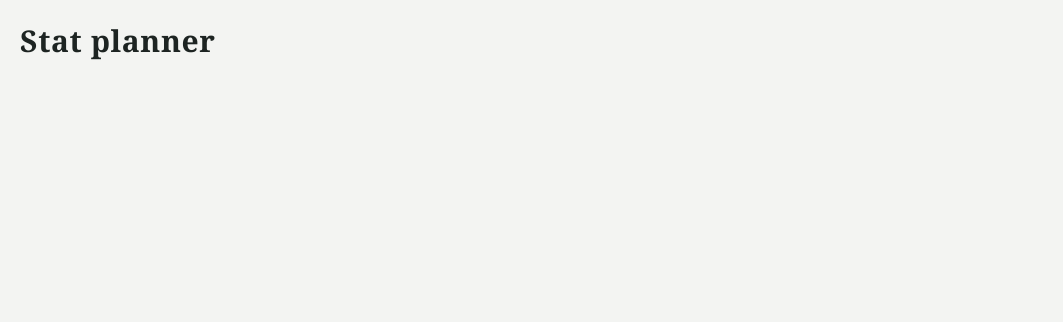
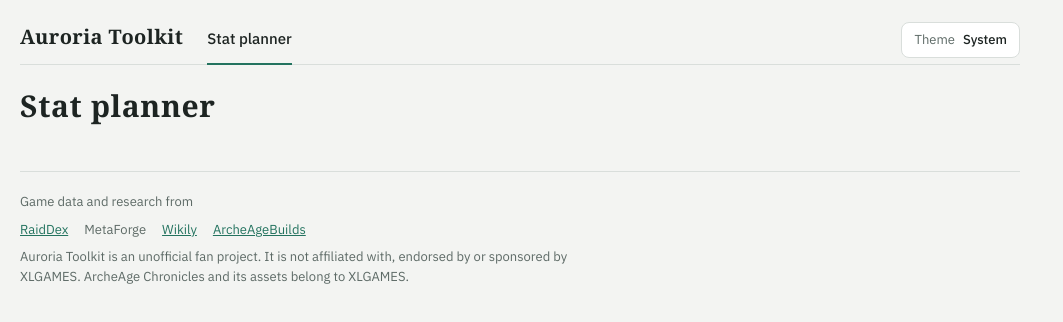
Before and after one commit to jrposada/auroria-toolkit, a React (Vite) app in the folder packages/app-web/: page /stat-planner in a window 1280 px wide. Shown: the top 322 px of the page, without its empty margins (0-1063 px from the left). Built offline with nearby package versions, Linux system fonts and the light colour scheme; a web font is replaced by a local one.

Commit message:
feat(app-web): add header, tool navigation and footer
Co-Authored-By: Claude Fable 5.2 <noreply@anthropic.com>

```diff
--- /dev/null
+++ b/packages/app-web/src/features/layout/app-footer.module.css
@@ -0,0 +1,21 @@
+.footer {
+  display: grid;
+  gap: var(--space-2);
+  padding-block: var(--space-5) var(--space-8);
+  border-top: 1px solid var(--line);
+  color: var(--muted);
+  font-size: var(--text-sm);
+}
+
+.credits {
+  display: flex;
+  flex-wrap: wrap;
+  gap: var(--space-1) var(--space-4);
+  margin: 0;
+  padding: 0;
+  list-style: none;
+}
+
+.disclaimer {
+  max-width: 72ch;
+}
--- /dev/null
+++ b/packages/app-web/src/features/layout/app-footer.tsx
@@ -0,0 +1,31 @@
+import { FunctionComponent } from 'react';
+import { useTranslation } from 'react-i18next';
+
+import styles from './app-footer.module.css';
+import { CREDITS } from './credits';
+
+const AppFooter: FunctionComponent = () => {
+  const { t } = useTranslation();
+
+  return (
+    <footer className={styles.footer}>
+      <p>{t('footer.credits')}</p>
+      <ul className={styles.credits}>
+        {CREDITS.map((credit) => (
+          <li key={credit.name}>
+            {credit.url ? (
+              <a href={credit.url} rel="noreferrer">
+                {credit.name}
+              </a>
+            ) : (
+              credit.name
+            )}
+          </li>
+        ))}
+      </ul>
+      <p className={styles.disclaimer}>{t('footer.disclaimer')}</p>
+    </footer>
+  );
+};
+
+export default AppFooter;
--- /dev/null
+++ b/packages/app-web/src/features/layout/app-header.module.css
@@ -0,0 +1,27 @@
+.header {
+  display: flex;
+  gap: var(--space-6);
+  align-items: baseline;
+  padding-top: var(--space-4);
+  border-bottom: 1px solid var(--line);
+}
+
+.name {
+  color: var(--ink);
+  font-family: var(--font-display);
+  font-size: var(--text-lg);
+  font-weight: 600;
+  letter-spacing: 0.02em;
+  text-decoration: none;
+}
+
+.toggle {
+  margin-left: auto;
+}
+
+@media (max-width: 480px) {
+  .header {
+    flex-wrap: wrap;
+    row-gap: var(--space-1);
+  }
+}
--- /dev/null
+++ b/packages/app-web/src/features/layout/app-header.tsx
@@ -0,0 +1,25 @@
+import { Link } from '@tanstack/react-router';
+import { FunctionComponent } from 'react';
+import { useTranslation } from 'react-i18next';
+
+import styles from './app-header.module.css';
+import ThemeToggle from './theme-toggle';
+import ToolNav from './tool-nav';
+
+const AppHeader: FunctionComponent = () => {
+  const { t } = useTranslation();
+
+  return (
+    <header className={styles.header}>
+      <Link to="/" activeOptions={{ exact: true }} className={styles.name}>
+        {t('app.name')}
+      </Link>
+      <ToolNav />
+      <div className={styles.toggle}>
+        <ThemeToggle />
+      </div>
+    </header>
+  );
+};
+
+export default AppHeader;
--- a/packages/app-web/src/features/layout/app-layout.tsx
+++ b/packages/app-web/src/features/layout/app-layout.tsx
@@ -1,5 +1,7 @@
 import { FunctionComponent, ReactNode } from 'react';
 
+import AppFooter from './app-footer';
+import AppHeader from './app-header';
 import styles from './app-layout.module.css';
 
 type AppLayoutProps = {
@@ -9,7 +11,9 @@ type AppLayoutProps = {
 const AppLayout: FunctionComponent<AppLayoutProps> = ({ children }) => {
   return (
     <div className={styles.wrap}>
+      <AppHeader />
       <main className={styles.main}>{children}</main>
+      <AppFooter />
     </div>
   );
 };
--- /dev/null
+++ b/packages/app-web/src/features/layout/credits.ts
@@ -0,0 +1,20 @@
+export type Credit = {
+  name: string;
+  url?: string;
+};
+
+export const CREDITS: Credit[] = [
+  {
+    name: 'RaidDex',
+    url: 'https://raiddex.com/en/archeage-chronicles/builds',
+  },
+  { name: 'MetaForge' },
+  {
+    name: 'Wikily',
+    url: 'https://wikily.gg/archeage-chronicles/weapons/longsword',
+  },
+  {
+    name: 'ArcheAgeBuilds',
+    url: 'https://archeagebuilds.com/classes/warrior/',
+  },
+];
--- /dev/null
+++ b/packages/app-web/src/features/layout/tool-nav.module.css
@@ -0,0 +1,34 @@
+.list {
+  display: flex;
+  gap: var(--space-5);
+  margin: 0;
+  padding: 0;
+  list-style: none;
+}
+
+/* The active edge sits on the header rule, so the rule reads as the tab strip. */
+.link {
+  display: block;
+  margin-bottom: -1px;
+  padding-block: var(--space-3);
+  border-bottom: 2px solid transparent;
+  color: var(--muted);
+  font-weight: 500;
+  text-decoration: none;
+}
+
+.link:hover {
+  color: var(--ink);
+}
+
+.link[aria-current='page'] {
+  border-bottom-color: var(--accent);
+  color: var(--ink);
+}
+
+@media (max-width: 480px) {
+  .nav {
+    flex-basis: 100%;
+    order: 3;
+  }
+}
--- /dev/null
+++ b/packages/app-web/src/features/layout/tool-nav.tsx
@@ -0,0 +1,26 @@
+import { Link } from '@tanstack/react-router';
+import { FunctionComponent } from 'react';
+import { useTranslation } from 'react-i18next';
+
+import styles from './tool-nav.module.css';
+import { TOOLS } from './tools';
+
+const ToolNav: FunctionComponent = () => {
+  const { t } = useTranslation();
+
+  return (
+    <nav aria-label={t('nav.label')} className={styles.nav}>
+      <ul className={styles.list}>
+        {TOOLS.map((tool) => (
+          <li key={tool.to}>
+            <Link to={tool.to} className={styles.link}>
+              {t(tool.labelKey)}
+            </Link>
+          </li>
+        ))}
+      </ul>
+    </nav>
+  );
+};
+
+export default ToolNav;
--- /dev/null
+++ b/packages/app-web/src/features/layout/tools.ts
@@ -0,0 +1,10 @@
+import { LinkProps } from '@tanstack/react-router';
+
+export type Tool = {
+  to: LinkProps['to'];
+  labelKey: string;
+};
+
+export const TOOLS: Tool[] = [
+  { to: '/stat-planner', labelKey: 'nav.stat_planner' },
+];
```
Also changed, not shown: 2 other files (tests, documents, lock files or other folders).
